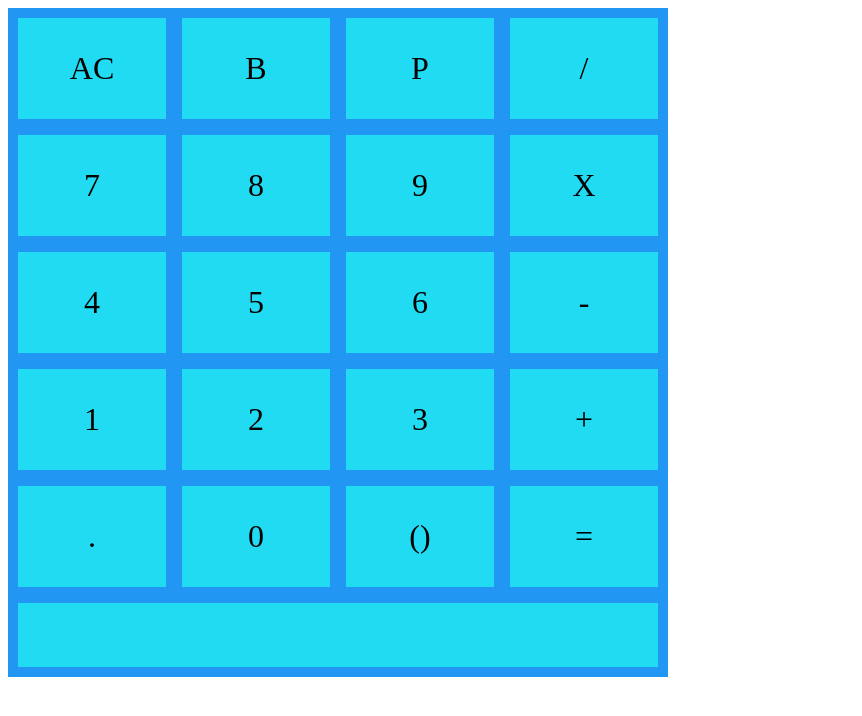
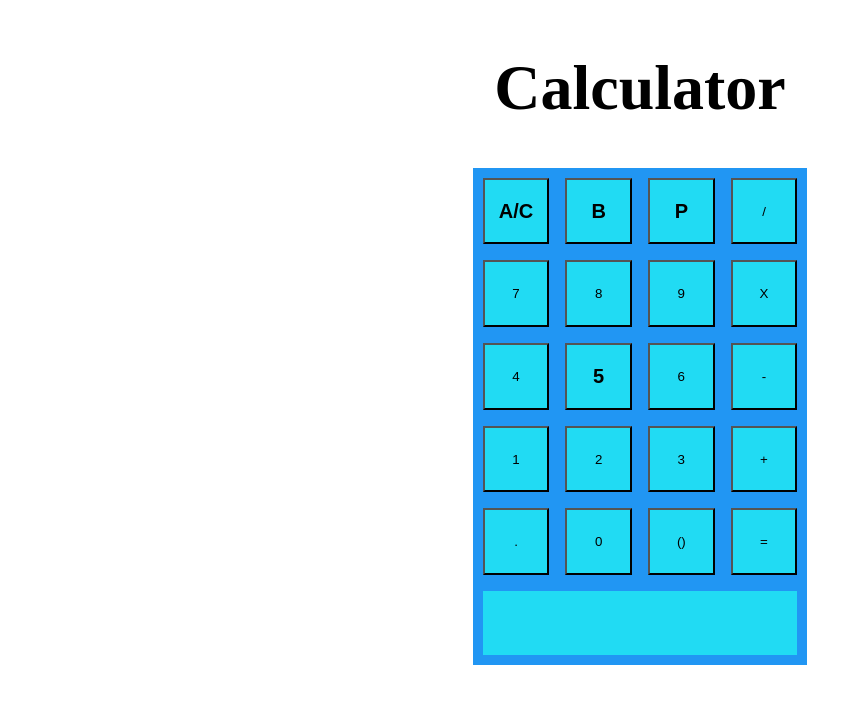
Before and after one commit to shumittaher/js-calc, a plain HTML site: page index.html in a window 1280 px wide. Shown: the whole page, without its empty margins (0-862 px from the left). Drawn offline with Linux system fonts and the light colour scheme.

Commit message:
h1 and button implemented

```diff
--- a/index.html
+++ b/index.html
@@ -11,32 +11,48 @@
 
 <body>
 
-
-
     <main>
+        <H1>Calculator</H1>
 
         <section class="calculator-body">
 
-            <div class="button operator-button">AC</div>
-            <div class="button">B</div>
-            <div class="button">P</div>
-            <div class="button operator-button">/</div>
-            <div class="button number-button">7</div>
-            <div class="button number-button">8</div>
-            <div class="button number-button">9</div>
-            <div class="button operator-button">X</div>
-            <div class="button number-button">4</div>
-            <div class="button number-button">5</div>
-            <div class="button number-button">6</div>
-            <div class="button operator-button">-</div>
-            <div class="button number-button">1</div>
-            <div class="button number-button">2</div>
-            <div class="button number-button">3</div>
-            <div class="button operator-button">+</div>
-            <div class="button number-button">.</div>
-            <div class="button number-button">0</div>
-            <div class="button">()</div>
-            <div class="button operator-button">=</div>
+            <button class="button operator-button">
+                <h1>
+                    A/C
+                </h1>
+            </button>
+            <button class="button">
+                <h1>
+                    B
+                </h1>
+            </button>
+            <button class="button">
+                <h1>
+                    P
+                </h1>
+            </button>
+            <button class="button operator-button">/</button>
+            <button class="button number-button">7</button>
+            <button class="button number-button">8</button>
+            <button class="button number-button">9</button>
+            <button class="button operator-button">X</button>
+            <button class="button number-button">4</button>
+            <button class="button number-button" value="5">
+                <h1>
+                    5
+                </h1>
+            </button>
+            <button class="button number-button">6</button>
+            <button class="button operator-button">-</button>
+            <button class="button number-button">1</button>
+            <button class="button number-button">2</button>
+            <button class="button number-button">3</button>
+            <button class="button operator-button">+</button>
+            <button class="button number-button">.</button>
+            <button class="button number-button">0</button>
+            <button class="button">()</button>
+            <button class="button operator-button">=</button>
+
             <div class="display-equation">
                 <div id="full-equation">
 
--- a/js/calculator.js
+++ b/js/calculator.js
@@ -15,6 +15,9 @@ var numberButtons = document.getElementsByClassName('number-button')
 for (const numberButton of numberButtons) {
 
     numberButton.addEventListener('click', function () {
+
+        console.log(numberButton.value)
+
 
         if (newEquation == true) {
 
--- a/style.css
+++ b/style.css
@@ -1,28 +1,33 @@
 body{
 
     font-size: xx-large;
+    display: flex;
+    justify-content: center;
+
+}
+
+main{
+    text-align: center;
 }
 
 .calculator-body{
 
-    width: 20em;
     display: grid;
     grid-template-columns: 1fr 1fr 1fr 1fr;
     background-color: #2196F3;
     grid-gap: .5em;
     padding: 10px;
 
-
 }
 
 .button{
 
     background-color: #21dbf3;
-    padding: 1em;
     display: flex;
     justify-content: center;
     align-items: center;
-
+    height: 5em;
+    width: 5em;
 }
 
 .display-equation{
@@ -32,7 +37,7 @@ body{
 
     background-color: #21dbf3;
     padding: .25em 1em;
-    display:flex;
+    display: flex;
 
     justify-content: center;
     align-items: stretch;
```
